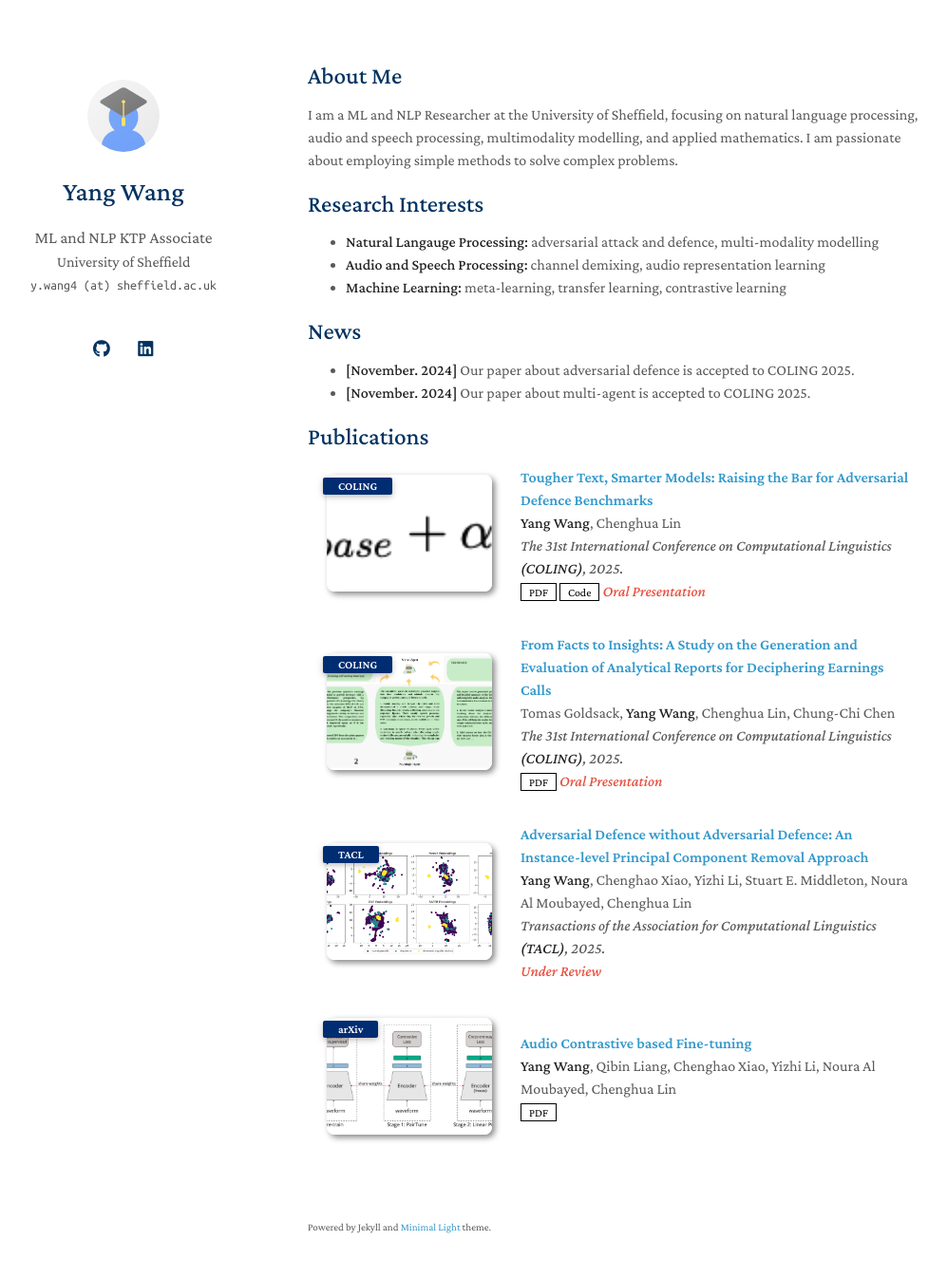
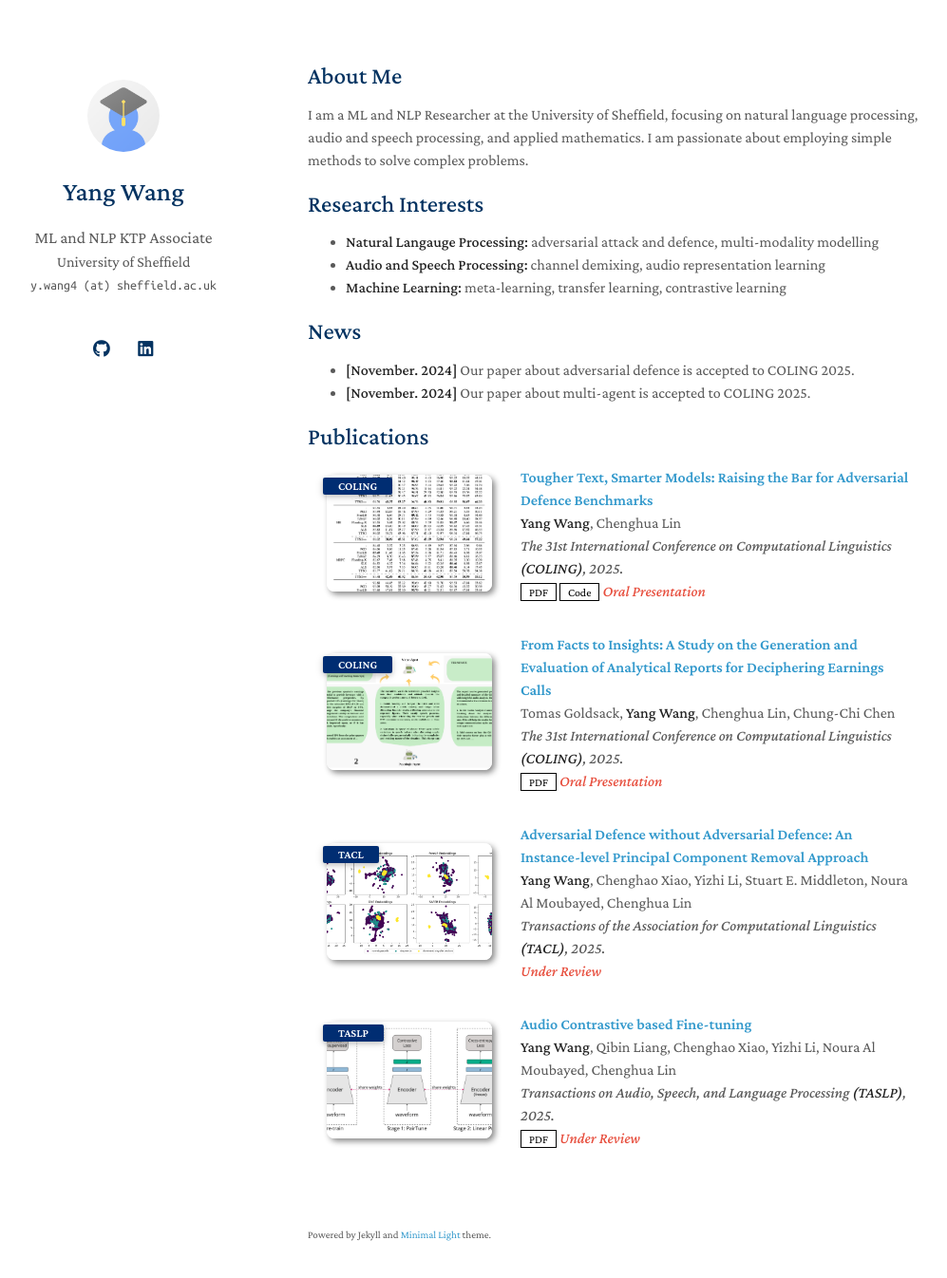
Before and after one commit to penguinwang96825/Yang-Academic, a Jekyll site: the page built from index.md, in a window 1280 px wide and 1381 px high. Shown: the top 1346 px of the window at 95% size, without its empty margins (146-1143 px from the left). Built offline with Jekyll 4.4.1, drawn with Linux system fonts in a browser that asks for light colours; a style sheet for code colours, icons or effects is not loaded; our own code applies the rules of GitHub Pages for plain Markdown files.

Commit message:
[refactor] change names

```diff
--- a/_data/publications.yml
+++ b/_data/publications.yml
@@ -9,7 +9,7 @@ main:
     # page: https://class-il.mpi-inf.mpg.de/mnemonics/
     # bibtex: https://class-il.mpi-inf.mpg.de/mnemonics/
     notes: Oral Presentation
-    image: ./assets/img/coling_adv.png
+    image: ./assets/img/coling_adv_bench.png
 
   - title: "From Facts to Insights: A Study on the Generation and Evaluation of Analytical Reports for Deciphering Earnings Calls"
     authors: Tomas Goldsack, <strong>Yang Wang</strong>, Chenghua Lin, Chung-Chi Chen
@@ -35,11 +35,11 @@ main:
 
   - title: "Audio Contrastive based Fine-tuning"
     authors: <strong>Yang Wang</strong>, Qibin Liang, Chenghao Xiao, Yizhi Li, Noura Al Moubayed, Chenghua Lin
-    conference_short: arXiv
-    # conference: The 31st International Conference on Computational Linguistics <strong>(COLING)</strong>, 2025.
+    conference_short: TASLP
+    conference: Transactions on Audio, Speech, and Language Processing <strong>(TASLP)</strong>, 2025.
     pdf: https://arxiv.org/pdf/2309.11895
     # code: https://github.com/PuReDefence/AdvBench4Text
     # page: https://class-il.mpi-inf.mpg.de/mnemonics/
     # bibtex: https://class-il.mpi-inf.mpg.de/mnemonics/
-    # notes: Oral Presentation
+    notes: Under Review
     image: ./assets/img/arxiv_audio.png
--- a/index.md
+++ b/index.md
@@ -4,7 +4,7 @@ layout: homepage
 
 ## About Me
 
-I am a ML and NLP Researcher at the University of Sheffield, focusing on natural language processing, audio and speech processing, multimodality modelling, and applied mathematics. I am passionate about employing simple methods to solve complex problems.
+I am a ML and NLP Researcher at the University of Sheffield, focusing on natural language processing, audio and speech processing, and applied mathematics. I am passionate about employing simple methods to solve complex problems.
 
 ## Research Interests
 
```
Also changed, not shown: assets/img/coling_adv_bench.png (added).
